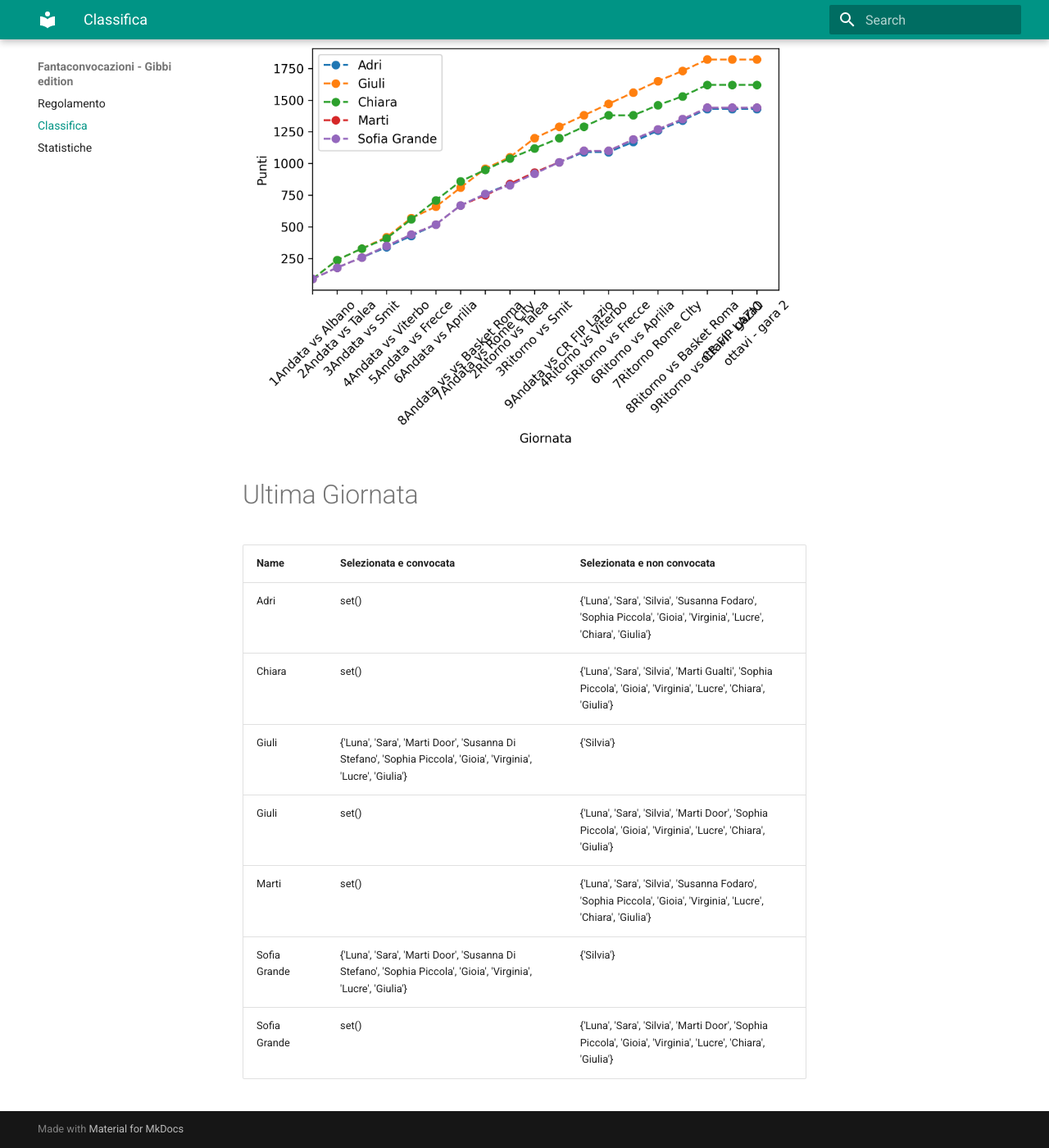
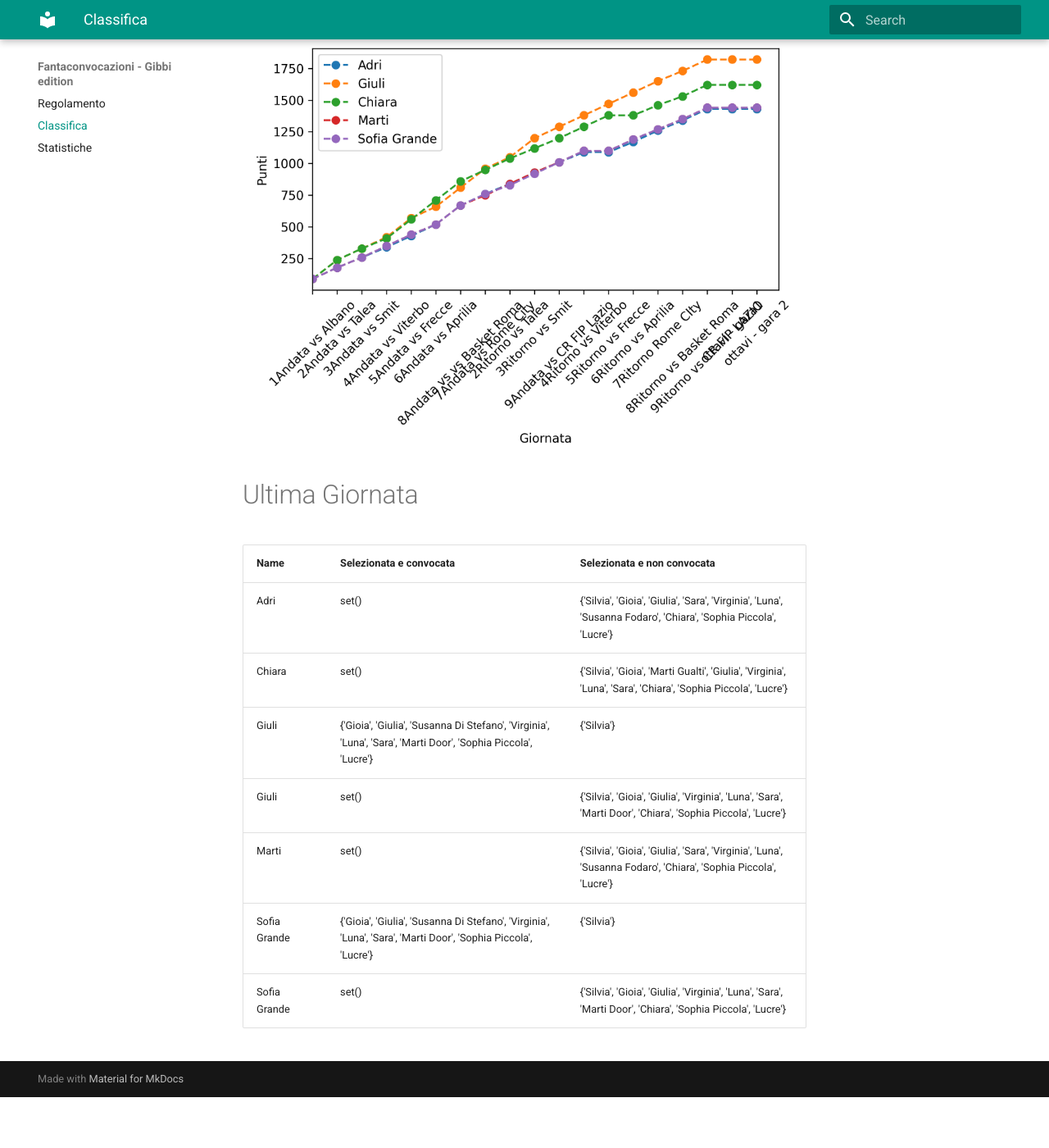
Before and after one commit to martinig94/fantagibbi, an MkDocs documentation site: the page built from docs/Classifica.md, in a window 1280 px wide and 1400 px high, scrolled down 565 px. Shown: the whole window at 82% size. Built offline with MkDocs 1.6.1 and Material for MkDocs 9.7.7, drawn with Linux system fonts in a browser that asks for light colours; after the commit the page ends 1903 px from its top, so only the background shows below that.

Commit message:
Auto-update from main.py

```diff
--- a/docs/Classifica.md
+++ b/docs/Classifica.md
@@ -18,11 +18,11 @@
 <!-- START_TABLE CORRECT -->
 | Name         | Selezionata e convocata                                                                                        | Selezionata e non convocata                                                                                      |
 |:-------------|:---------------------------------------------------------------------------------------------------------------|:-----------------------------------------------------------------------------------------------------------------|
-| Adri         | set()                                                                                                          | {'Luna', 'Sara', 'Silvia', 'Susanna Fodaro', 'Sophia Piccola', 'Gioia', 'Virginia', 'Lucre', 'Chiara', 'Giulia'} |
-| Chiara       | set()                                                                                                          | {'Luna', 'Sara', 'Silvia', 'Marti Gualti', 'Sophia Piccola', 'Gioia', 'Virginia', 'Lucre', 'Chiara', 'Giulia'}   |
-| Giuli        | {'Luna', 'Sara', 'Marti Door', 'Susanna Di Stefano', 'Sophia Piccola', 'Gioia', 'Virginia', 'Lucre', 'Giulia'} | {'Silvia'}                                                                                                       |
-| Giuli        | set()                                                                                                          | {'Luna', 'Sara', 'Silvia', 'Marti Door', 'Sophia Piccola', 'Gioia', 'Virginia', 'Lucre', 'Chiara', 'Giulia'}     |
-| Marti        | set()                                                                                                          | {'Luna', 'Sara', 'Silvia', 'Susanna Fodaro', 'Sophia Piccola', 'Gioia', 'Virginia', 'Lucre', 'Chiara', 'Giulia'} |
-| Sofia Grande | {'Luna', 'Sara', 'Marti Door', 'Susanna Di Stefano', 'Sophia Piccola', 'Gioia', 'Virginia', 'Lucre', 'Giulia'} | {'Silvia'}                                                                                                       |
-| Sofia Grande | set()                                                                                                          | {'Luna', 'Sara', 'Silvia', 'Marti Door', 'Sophia Piccola', 'Gioia', 'Virginia', 'Lucre', 'Chiara', 'Giulia'}     |
+| Adri         | set()                                                                                                          | {'Silvia', 'Gioia', 'Giulia', 'Sara', 'Virginia', 'Luna', 'Susanna Fodaro', 'Chiara', 'Sophia Piccola', 'Lucre'} |
+| Chiara       | set()                                                                                                          | {'Silvia', 'Gioia', 'Marti Gualti', 'Giulia', 'Virginia', 'Luna', 'Sara', 'Chiara', 'Sophia Piccola', 'Lucre'}   |
+| Giuli        | {'Gioia', 'Giulia', 'Susanna Di Stefano', 'Virginia', 'Luna', 'Sara', 'Marti Door', 'Sophia Piccola', 'Lucre'} | {'Silvia'}                                                                                                       |
+| Giuli        | set()                                                                                                          | {'Silvia', 'Gioia', 'Giulia', 'Virginia', 'Luna', 'Sara', 'Marti Door', 'Chiara', 'Sophia Piccola', 'Lucre'}     |
+| Marti        | set()                                                                                                          | {'Silvia', 'Gioia', 'Giulia', 'Sara', 'Virginia', 'Luna', 'Susanna Fodaro', 'Chiara', 'Sophia Piccola', 'Lucre'} |
+| Sofia Grande | {'Gioia', 'Giulia', 'Susanna Di Stefano', 'Virginia', 'Luna', 'Sara', 'Marti Door', 'Sophia Piccola', 'Lucre'} | {'Silvia'}                                                                                                       |
+| Sofia Grande | set()                                                                                                          | {'Silvia', 'Gioia', 'Giulia', 'Virginia', 'Luna', 'Sara', 'Marti Door', 'Chiara', 'Sophia Piccola', 'Lucre'}     |
 <!-- END_TABLE CORRECT -->
```
